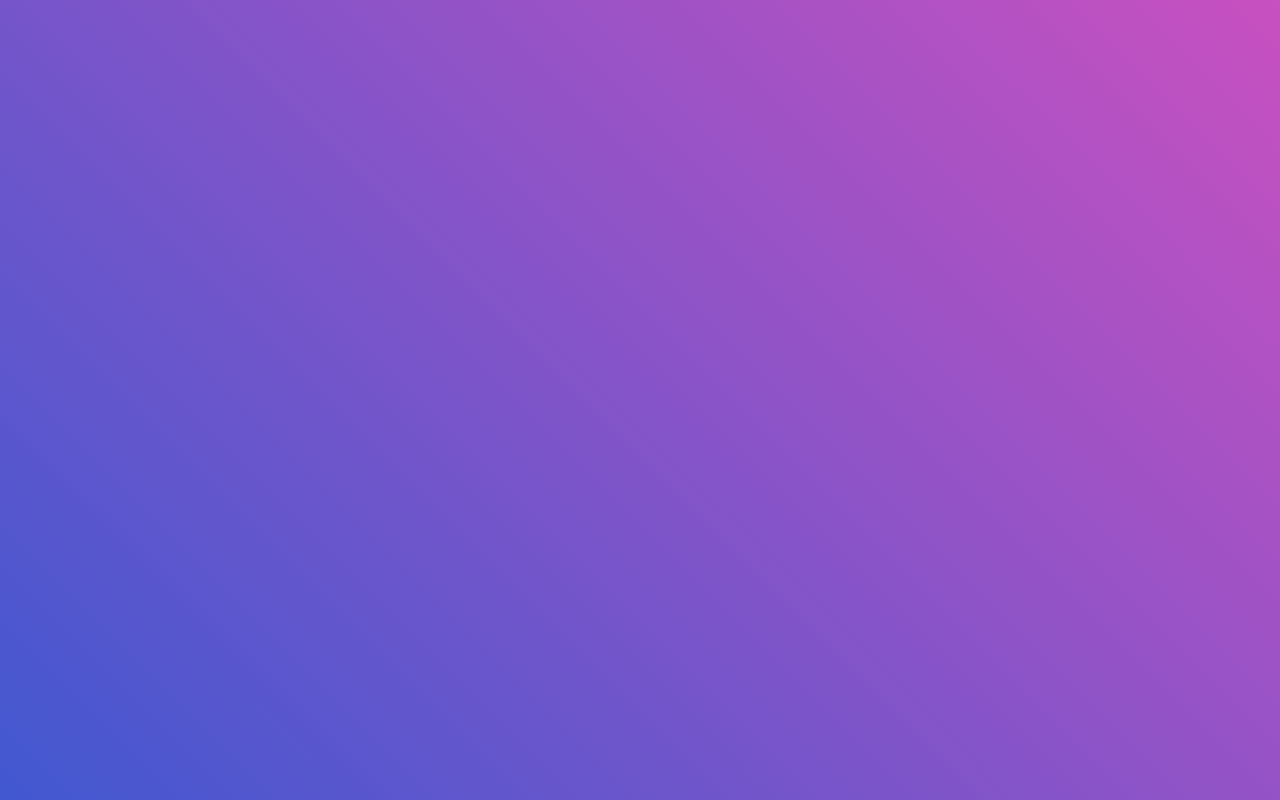
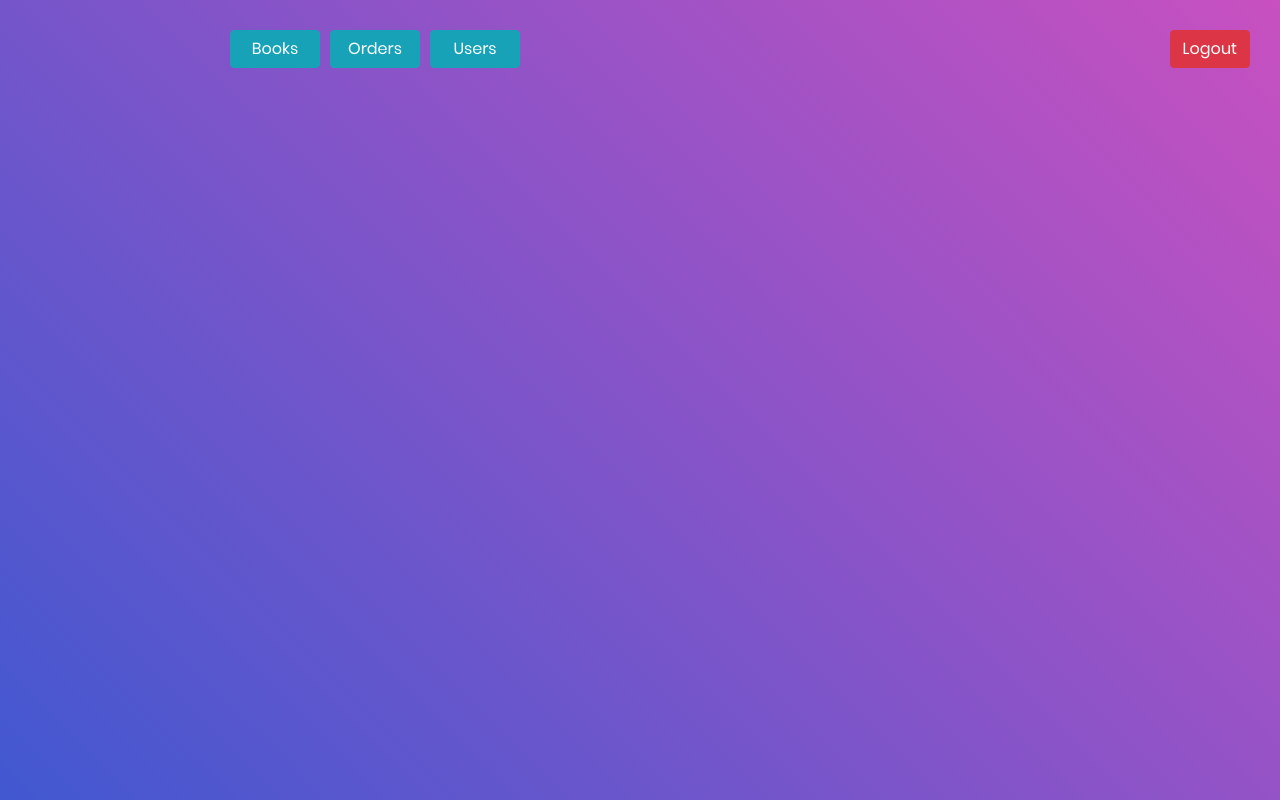
Before and after one commit to dima-lkv/POM-Django-Forms-om-39-team_33, a Django app: page / in a window 1280 px wide. Run offline with Django 4.2, Linux system fonts and the light colour scheme; the visitor is signed in with stand-in values (Sample User, id 1); some libraries are stand-ins or nearby versions.

```diff
--- a/library/authentication/templates/authentication/home.html
+++ b/library/authentication/templates/authentication/home.html
@@ -95,6 +95,30 @@
 
 
         {% elif request.user.is_authenticated %}
+            <a href="{% url 'user' %}">
+                <button type="button" {% if request.path == '/user/' %} disabled {% endif %} class="btn btn-info"
+                        style="position: absolute; left: 0; top: 0; margin: 30px 0 0 430px; width: 90px">Users
+                </button>
+            </a>
+
+            <a href="{% url 'order' %}">
+                <button type="button" {% if request.path == '/order/' %} disabled {% endif %} class="btn btn-info"
+                        style="position: absolute; left: 0; top: 0; margin: 30px 0 0 330px; width: 90px">Orders
+                </button>
+            </a>
+
+            <a href="{% url 'book' %}">
+                <button type="button" {% if request.path == '/book/' %} disabled {% endif %} class="btn btn-info"
+                        style="position: absolute; left: 0; top: 0; margin: 30px 0 0 230px; width: 90px">Books
+                </button>
+            </a>
+
+            <a href="{% url 'logout' %}">
+                <button type="button" class="btn btn-danger"
+                        style="position: absolute; right: 0; top: 0; margin: 30px">Logout
+                </button>
+            </a>
+
 
         {% else %}
 
--- a/library/book/views.py
+++ b/library/book/views.py
@@ -5,7 +5,9 @@ from django.contrib.auth.decorators import login_required
 
 @login_required(login_url='login')
 def showBooks(request):
-    books_query = Book.objects.order_by('id')
+    q = request.GET.get('q') if request.GET.get('q') != None else ''
+    books_query = Book.objects.filter(name__name__icontains=q)
+    # books_query = Book.objects.order_by('id')
     book_author_zip = zip(books_query, get_authors(books_query))
     return render(request, 'book/book.html', {'book_author_zip': book_author_zip})
 
```
Also changed, not shown: library/book/templates/book/book.html (+8 -7 lines).
